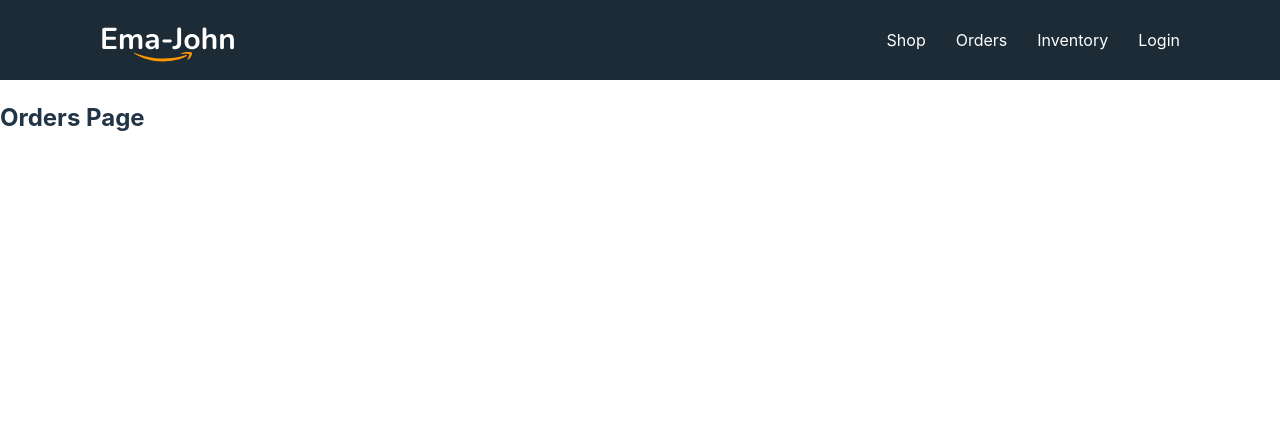
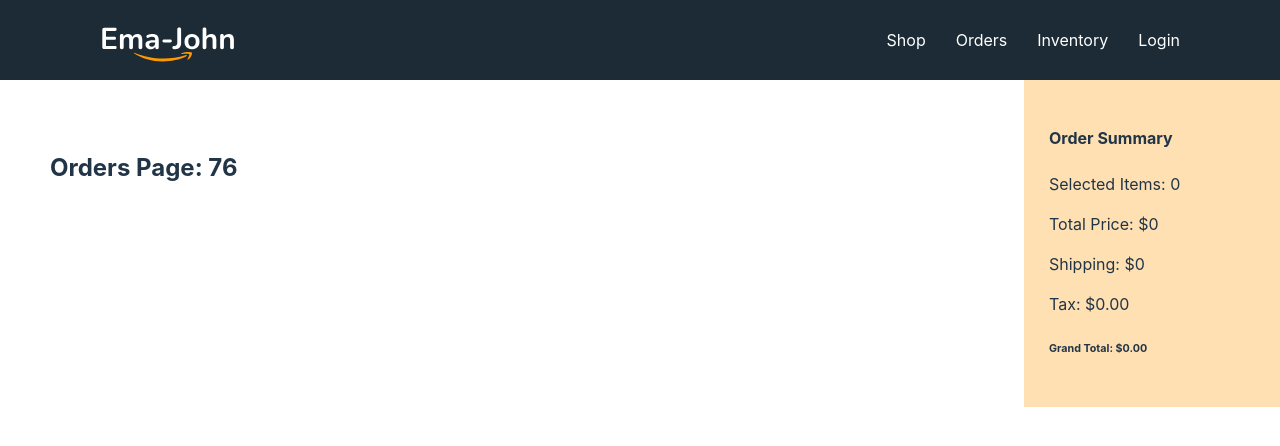
Before and after one commit to shakilahmedshuvo/ema-john-simple, a React (Vite) app: page /orders in a window 1280 px wide. Shown: the top 446 px of the page. Built offline with nearby package versions, Linux system fonts and the light colour scheme.

Commit message:
load data from fakedb

```diff
--- /dev/null
+++ b/src/Loaders/cartProductsLoader.js
@@ -0,0 +1,13 @@
+import { getShoppingCart } from "../utilities/fakedb";
+
+const cartProductsLoader = async () => {
+    const loadedProducts = await fetch('products.json');
+    const products = await loadedProducts.json();
+
+    // if cart data is in database, you have to use async await
+    const storeCart = getShoppingCart();
+    console.log(storeCart);
+
+    return products;
+};
+export default cartProductsLoader;
--- a/src/components/Orders/Orders.jsx
+++ b/src/components/Orders/Orders.jsx
@@ -1,9 +1,18 @@
 import React from 'react';
+import Cart from '../Cart/Cart'
+import { useLoaderData } from 'react-router-dom';
 
 const Orders = () => {
+    const products = useLoaderData();
+    console.log(products);
     return (
-        <div>
-            <h2>Orders Page</h2>
+        <div className='shop-container'>
+            <div className='products-container'>
+                <h2>Orders Page: {products.length}</h2>
+            </div>
+            <div className='cart-container'>
+                <Cart cart={[]}></Cart>
+            </div>
         </div>
     );
 };
--- a/src/main.jsx
+++ b/src/main.jsx
@@ -11,6 +11,7 @@ import Shop from './components/Shop/Shop';
 import Orders from './components/Orders/Orders';
 import Inventory from './components/Inventory/Inventory';
 import Login from './components/Login/Login';
+import cartProductsLoader from './Loaders/cartProductsLoader';
 
 const router = createBrowserRouter([
   {
@@ -23,7 +24,8 @@ const router = createBrowserRouter([
       },
       {
         path: 'orders',
-        element: <Orders></Orders>
+        element: <Orders></Orders>,
+        loader: cartProductsLoader
       },
       {
         path: 'inventory',
```
